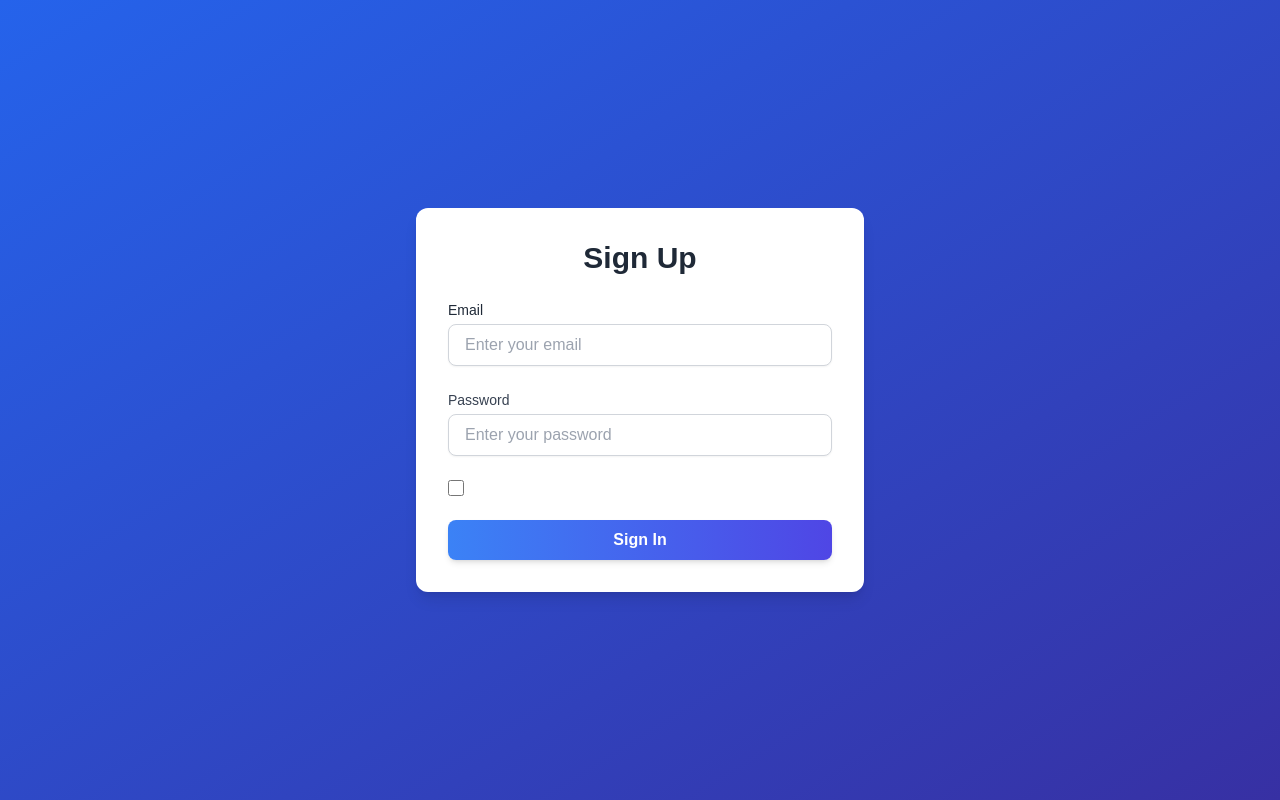
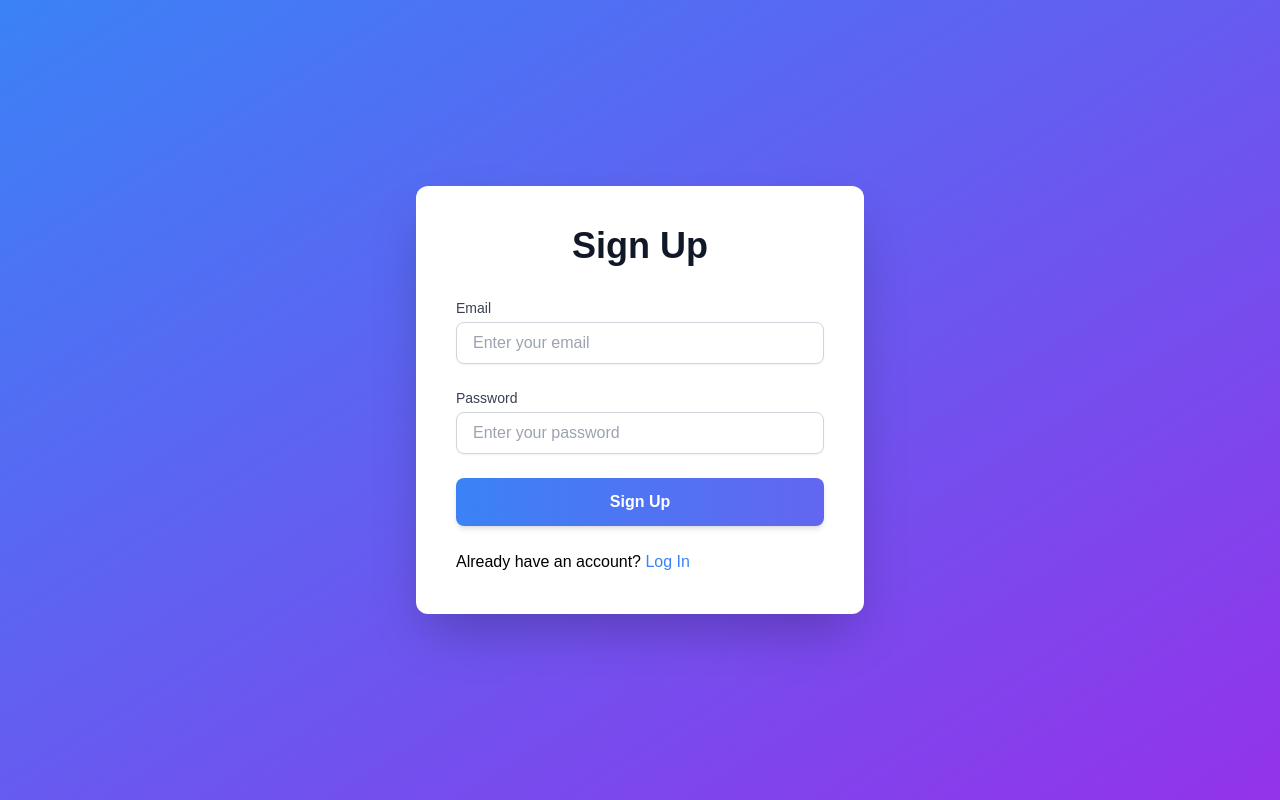
Before and after one commit to Bousef/shellhacks-2024, a Next.js app: page /sign-up in a window 1280 px wide. Built offline with nearby package versions, Linux system fonts and the light colour scheme; no server answers.

Commit message:
feat: added routing options between sign-up and login

```diff
--- a/src/app/home/page.jsx
+++ b/src/app/home/page.jsx
@@ -9,8 +9,9 @@
 
     if (!user) {
         console.log("USER NOT SIGNED IN");
-        router.push('/sign-up');
+        router.push('/login');
     }
+
   return (
     <div className="flex justify-center items-center min-h-screen bg-gray-100">
       <div className="text-center p-6 bg-white rounded-lg shadow-md">
--- a/src/app/login/page.tsx
+++ b/src/app/login/page.tsx
@@ -27,44 +27,53 @@
     };
 
     return (
-        <div className="flex justify-center items-center min-h-screen bg-gray-100">
-            <div className="w-full max-w-sm p-6 bg-white rounded-lg shadow-md">
-                <h2 className="text-2xl font-semibold text-center text-gray-700">Sign In</h2>
-                <form onSubmit={handleSubmit} className="mt-4">
-                    <div className="mb-4">
-                        <label htmlFor="email" className="block text-sm text-gray-700">Email</label>
+        <div className="flex justify-center items-center min-h-screen bg-gradient-to-br from-blue-500 to-purple-600">
+            <div className="w-full max-w-md p-10 bg-white rounded-xl shadow-2xl space-y-8 transform hover:scale-105 transition-all duration-500 ease-in-out">
+                <h2 className="text-4xl font-extrabold text-center text-gray-900">Sign In</h2>
+                <form onSubmit={handleSubmit} className="space-y-6">
+                    <div>
+                        <label htmlFor="email" className="block text-sm font-medium text-gray-700">
+                            Email
+                        </label>
                         <input
                             type="email"
                             id="email"
                             value={email}
                             onChange={(e) => setEmail(e.target.value)}
-                            className="w-full px-4 py-2 mt-2 border border-gray-300 rounded-md focus:outline-none focus:ring focus:ring-blue-500"
+                            className="w-full mt-1 px-4 py-2 border border-gray-300 rounded-lg shadow-sm focus:ring-2 focus:ring-blue-400 focus:outline-none transition duration-300 ease-in-out hover:border-blue-500"
                             placeholder="Enter your email"
                             required
                         />
                     </div>
 
-                    <div className="mb-6">
-                        <label htmlFor="password" className="block text-sm text-gray-700">Password</label>
+                    <div>
+                        <label htmlFor="password" className="block text-sm font-medium text-gray-700">
+                            Password
+                        </label>
                         <input
                             type="password"
                             id="password"
                             value={password}
                             onChange={(e) => setPassword(e.target.value)}
-                            className="w-full px-4 py-2 mt-2 border border-gray-300 rounded-md focus:outline-none focus:ring focus:ring-blue-500"
+                            className="w-full mt-1 px-4 py-2 border border-gray-300 rounded-lg shadow-sm focus:ring-2 focus:ring-blue-400 focus:outline-none transition duration-300 ease-in-out hover:border-blue-500"
                             placeholder="Enter your password"
                             required
                         />
                     </div>
 
+                    {error && <p className="text-red-500">{error.message}</p>}
+
                     <button
                         type="submit"
-                        className="w-full px-4 py-2 bg-blue-500 text-white rounded-md hover:bg-blue-600 focus:bg-blue-600 transition duration-200"
+                        className="w-full py-3 px-4 bg-gradient-to-r from-blue-500 to-indigo-500 text-white font-semibold rounded-lg shadow-md hover:from-blue-600 hover:to-indigo-600 transition-all duration-300 ease-in-out focus:outline-none focus:ring-2 focus:ring-offset-2 focus:ring-blue-500"
                     >
                         {loading ? 'Signing In...' : 'Sign In'}
                     </button>
                 </form>
-                {error && <p className="text-red-500 mt-2">{error.message}</p>}
+
+                <div className="text-black">
+                    <h3>Don't have an account? <a className="text-blue-500 hover:underline" href="/sign-up">Register</a></h3>
+                </div>
             </div>
         </div>
     );
--- a/src/app/sign-up/page.tsx
+++ b/src/app/sign-up/page.tsx
@@ -12,23 +12,22 @@
   const handleSubmit = async () => {
     try {
       const res = await createUserWithEmailAndPassword(email, password);
-      console.log({res});
+      console.log({ res });
       setEmail('');
       setPassword('');
     }
-    catch (e){
+    catch (e) {
       console.error(e);
     }
-
   };
 
   return (
-    <div className="flex justify-center items-center min-h-screen bg-gradient-to-br from-blue-600 to-indigo-800">
-      <div className="w-full max-w-md p-8 bg-white rounded-xl shadow-lg space-y-6">
-        <h2 className="text-3xl font-bold text-center text-gray-800">Sign Up</h2>
+    <div className="flex justify-center items-center min-h-screen bg-gradient-to-br from-blue-500 to-purple-600 animate-gradient">
+      <div className="w-full max-w-md p-10 bg-white rounded-xl shadow-2xl space-y-8 transform hover:scale-105 transition-all duration-500 ease-in-out">
+        <h2 className="text-4xl font-extrabold text-center text-gray-900">Sign Up</h2>
         <form onSubmit={handleSubmit} className="space-y-6">
           <div>
-            <label htmlFor="email" className="block text-sm font-medium text-gray-800">
+            <label htmlFor="email" className="block text-sm font-medium text-gray-700">
               Email
             </label>
             <input
@@ -36,7 +35,7 @@
               id="email"
               value={email}
               onChange={(e) => setEmail(e.target.value)}
-              className="w-full mt-1 px-4 py-2 border border-gray-300 rounded-lg shadow-sm focus:ring-2 focus:ring-blue-400 focus:outline-none transition ease-in-out duration-300"
+              className="w-full mt-1 px-4 py-2 border border-gray-300 rounded-lg shadow-sm focus:ring-2 focus:ring-blue-400 focus:outline-none transition duration-300 ease-in-out hover:border-blue-500"
               placeholder="Enter your email"
               required
             />
@@ -51,30 +50,20 @@
               id="password"
               value={password}
               onChange={(e) => setPassword(e.target.value)}
-              className="w-full mt-1 px-4 py-2 border border-gray-300 rounded-lg shadow-sm focus:ring-2 focus:ring-blue-400 focus:outline-none transition ease-in-out duration-300"
+              className="w-full mt-1 px-4 py-2 border border-gray-300 rounded-lg shadow-sm focus:ring-2 focus:ring-blue-400 focus:outline-none transition duration-300 ease-in-out hover:border-blue-500"
               placeholder="Enter your password"
               required
             />
           </div>
-
-          <div className="flex items-center justify-between">
-            <div className="flex items-center">
-              <input
-                id="remember_me"
-                name="remember_me"
-                type="checkbox"
-                className="h-4 w-4 text-blue-600 border-gray-300 rounded focus:ring-blue-500"
-              />
-            </div>
-
-          </div>
-
           <button
             type="submit"
-            className="w-full py-2 px-4 bg-gradient-to-r from-blue-500 to-indigo-600 text-white font-semibold rounded-lg shadow-md hover:from-blue-600 hover:to-indigo-700 transition-all ease-in-out duration-300 focus:outline-none focus:ring-2 focus:ring-offset-2 focus:ring-blue-500"
+            className="w-full py-3 px-4 bg-gradient-to-r from-blue-500 to-indigo-500 text-white font-semibold rounded-lg shadow-md hover:from-blue-600 hover:to-indigo-600 transition-all duration-300 ease-in-out focus:outline-none focus:ring-2 focus:ring-offset-2 focus:ring-blue-500"
           >
-            Sign In
+            Sign Up
           </button>
+          <div className="text-black">
+            <h3>Already have an account? <a className="text-blue-500 hover:underline" href="/login">Log In</a></h3>
+          </div>
         </form>
       </div>
     </div>
```
